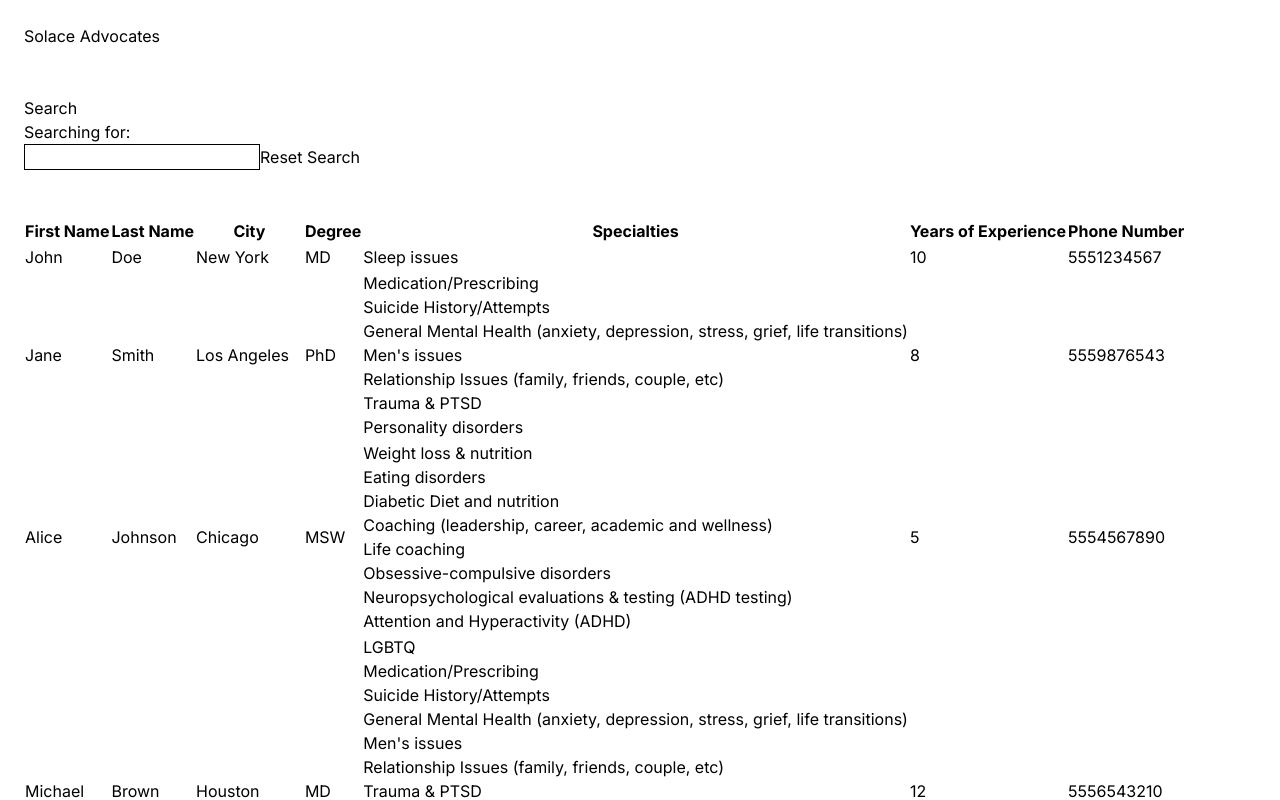
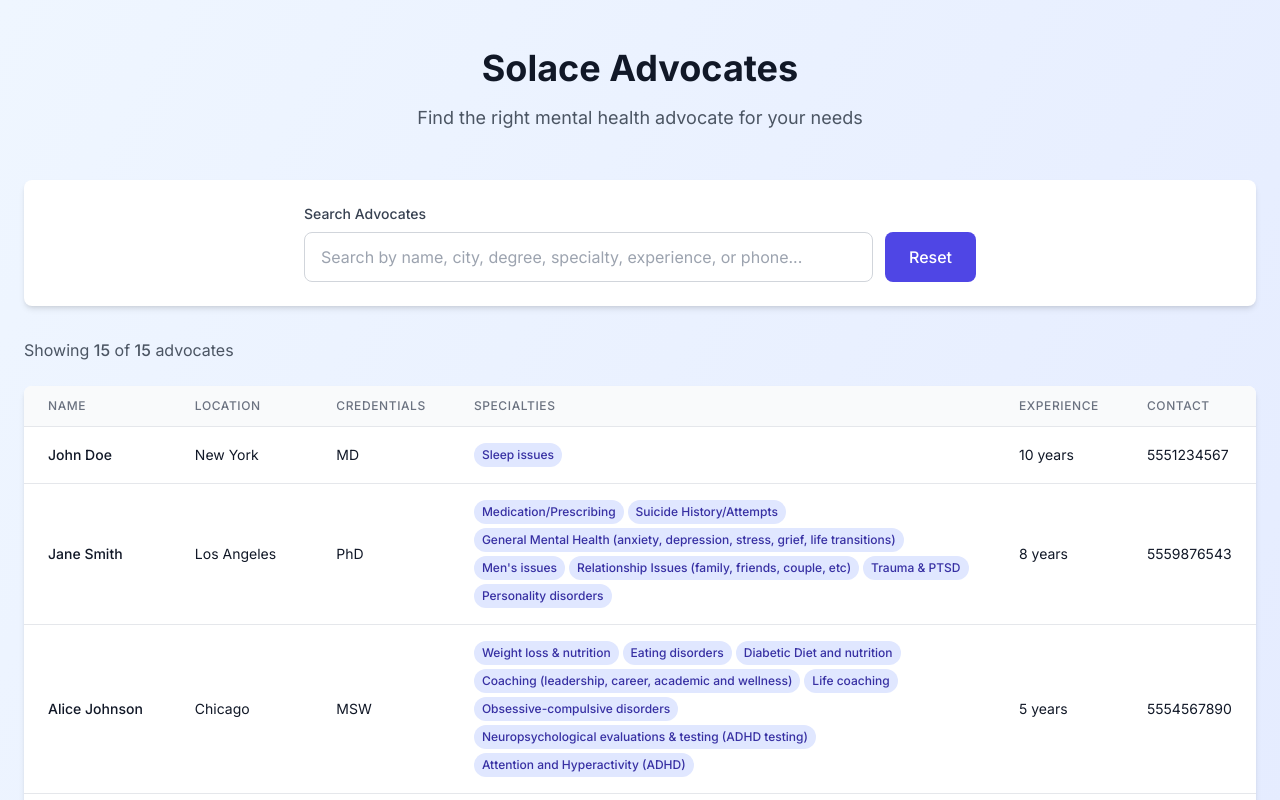
Before and after one commit to dyoun/solace, a Next.js app in the folder solace-candidate-assignment-main/: page / in a window 1280 px wide. Shown: the top 800 px of the page. Built offline with nearby package versions, Linux system fonts and the light colour scheme.

Commit message:
[FEATURE-7] style page

```diff
--- a/solace-candidate-assignment-main/src/app/page.tsx
+++ b/solace-candidate-assignment-main/src/app/page.tsx
@@ -83,70 +83,152 @@ export default function Home(): JSX.Element {
 
   if (loading) {
     return (
-      <main style={{ margin: "24px" }}>
-        <h1>Solace Advocates</h1>
-        <p>Loading advocates...</p>
+      <main className="min-h-screen bg-gradient-to-br from-blue-50 to-indigo-100">
+        <div className="container mx-auto px-6 py-12">
+          <div className="text-center">
+            <h1 className="text-4xl font-bold text-gray-900 mb-8">Solace Advocates</h1>
+            <div className="flex items-center justify-center">
+              <div className="animate-spin rounded-full h-8 w-8 border-b-2 border-indigo-600 mr-3"></div>
+              <p className="text-lg text-gray-600">Loading advocates...</p>
+            </div>
+          </div>
+        </div>
       </main>
     );
   }
 
   if (error) {
     return (
-      <main style={{ margin: "24px" }}>
-        <h1>Solace Advocates</h1>
-        <p style={{ color: "red" }}>Error: {error}</p>
+      <main className="min-h-screen bg-gradient-to-br from-blue-50 to-indigo-100">
+        <div className="container mx-auto px-6 py-12">
+          <div className="text-center">
+            <h1 className="text-4xl font-bold text-gray-900 mb-8">Solace Advocates</h1>
+            <div className="bg-red-50 border border-red-200 rounded-lg p-4 max-w-md mx-auto">
+              <p className="text-red-800 font-medium">Error: {error}</p>
+            </div>
+          </div>
+        </div>
       </main>
     );
   }
 
   return (
-    <main style={{ margin: "24px" }}>
-      <h1>Solace Advocates</h1>
-      <br />
-      <br />
-      <div>
-        <p>Search</p>
-        <p>
-          Searching for: <span>{searchTerm}</span>
+    <main className="min-h-screen bg-gradient-to-br from-blue-50 to-indigo-100">
+      <div className="container mx-auto px-6 py-12">
+        {/* Header */}
+        <div className="text-center mb-12">
+          <h1 className="text-4xl font-bold text-gray-900 mb-4">Solace Advocates</h1>
+          <p className="text-lg text-gray-600">Find the right mental health advocate for your needs</p>
+        </div>
+
+        {/* Search Section */}
+        <div className="bg-white rounded-lg shadow-md p-6 mb-8">
+          <div className="max-w-2xl mx-auto">
+            <label htmlFor="search" className="block text-sm font-medium text-gray-700 mb-2">
+              Search Advocates
+            </label>
+            <div className="flex gap-3">
+              <div className="flex-1">
+                <input
+                  id="search"
+                  type="text"
+                  placeholder="Search by name, city, degree, specialty, experience, or phone..."
+                  value={searchTerm}
+                  onChange={onChange}
+                  className="w-full px-4 py-3 border border-gray-300 rounded-lg focus:ring-2 focus:ring-indigo-500 focus:border-indigo-500 transition-colors"
+                />
+              </div>
+              <button
+                onClick={onClick}
+                className="px-6 py-3 bg-indigo-600 text-white font-medium rounded-lg hover:bg-indigo-700 focus:outline-none focus:ring-2 focus:ring-offset-2 focus:ring-indigo-500 transition-colors"
+              >
+                Reset
+              </button>
+            </div>
+            {searchTerm && (
+              <p className="mt-2 text-sm text-gray-600">
+                Searching for: <span className="font-medium text-indigo-600">{searchTerm}</span>
               </p>
-        <input style={{ border: "1px solid black" }} value={searchTerm} onChange={onChange} />
-        <button onClick={onClick}>Reset Search</button>
+            )}
           </div>
-      <br />
-      <br />
-      <table>
-        <thead>
+        </div>
+
+        {/* Results Count */}
+        <div className="mb-6">
+          <p className="text-gray-600">
+            Showing <span className="font-medium">{filteredAdvocates.length}</span> of{" "}
+            <span className="font-medium">{advocates.length}</span> advocates
+          </p>
+        </div>
+
+        {/* Advocates Table */}
+        <div className="bg-white rounded-lg shadow-md overflow-hidden">
+          <div className="overflow-x-auto">
+            <table className="min-w-full divide-y divide-gray-200">
+              <thead className="bg-gray-50">
                 <tr>
-            <th>First Name</th>
-            <th>Last Name</th>
-            <th>City</th>
-            <th>Degree</th>
-            <th>Specialties</th>
-            <th>Years of Experience</th>
-            <th>Phone Number</th>
+                  <th className="px-6 py-3 text-left text-xs font-medium text-gray-500 uppercase tracking-wider">Name</th>
+                  <th className="px-6 py-3 text-left text-xs font-medium text-gray-500 uppercase tracking-wider">Location</th>
+                  <th className="px-6 py-3 text-left text-xs font-medium text-gray-500 uppercase tracking-wider">Credentials</th>
+                  <th className="px-6 py-3 text-left text-xs font-medium text-gray-500 uppercase tracking-wider">Specialties</th>
+                  <th className="px-6 py-3 text-left text-xs font-medium text-gray-500 uppercase tracking-wider">Experience</th>
+                  <th className="px-6 py-3 text-left text-xs font-medium text-gray-500 uppercase tracking-wider">Contact</th>
                 </tr>
               </thead>
-        <tbody>
+              <tbody className="bg-white divide-y divide-gray-200">
                 {filteredAdvocates.map((advocate) => {
                   const uniqueKey = `${advocate.firstName}-${advocate.lastName}-${advocate.phoneNumber}`;
                   return (
-              <tr key={uniqueKey}>
-                <td>{advocate.firstName}</td>
-                <td>{advocate.lastName}</td>
-                <td>{advocate.city}</td>
-                <td>{advocate.degree}</td>
-                <td>
+                    <tr key={uniqueKey} className="hover:bg-gray-50 transition-colors">
+                      <td className="px-6 py-4 whitespace-nowrap">
+                        <div className="text-sm font-medium text-gray-900">
+                          {advocate.firstName} {advocate.lastName}
+                        </div>
+                      </td>
+                      <td className="px-6 py-4 whitespace-nowrap">
+                        <div className="text-sm text-gray-900">{advocate.city}</div>
+                      </td>
+                      <td className="px-6 py-4 whitespace-nowrap">
+                        <div className="text-sm text-gray-900">{advocate.degree}</div>
+                      </td>
+                      <td className="px-6 py-4">
+                        <div className="flex flex-wrap gap-1">
                           {advocate.specialties.map((specialty) => (
-                    <div key={specialty}>{specialty}</div>
+                            <span
+                              key={specialty}
+                              className="inline-flex px-2 py-1 text-xs font-medium bg-indigo-100 text-indigo-800 rounded-full"
+                            >
+                              {specialty}
+                            </span>
                           ))}
+                        </div>
                       </td>
-                <td>{advocate.yearsOfExperience}</td>
-                <td>{advocate.phoneNumber}</td>
+                      <td className="px-6 py-4 whitespace-nowrap">
+                        <div className="text-sm text-gray-900">{advocate.yearsOfExperience} years</div>
+                      </td>
+                      <td className="px-6 py-4 whitespace-nowrap">
+                        <div className="text-sm text-gray-900">{advocate.phoneNumber}</div>
+                      </td>
                     </tr>
                   );
                 })}
               </tbody>
             </table>
+          </div>
+        </div>
+
+        {filteredAdvocates.length === 0 && (
+          <div className="text-center py-12">
+            <div className="text-gray-400 mb-4">
+              <svg className="mx-auto h-12 w-12" fill="none" viewBox="0 0 24 24" stroke="currentColor">
+                <path strokeLinecap="round" strokeLinejoin="round" strokeWidth={2} d="M21 21l-6-6m2-5a7 7 0 11-14 0 7 7 0 0114 0z" />
+              </svg>
+            </div>
+            <h3 className="text-lg font-medium text-gray-900 mb-2">No advocates found</h3>
+            <p className="text-gray-600">Try adjusting your search terms or reset the search to see all advocates.</p>
+          </div>
+        )}
+      </div>
     </main>
   );
 }
```
Lines whose indentation alone changed are shown as unchanged.
